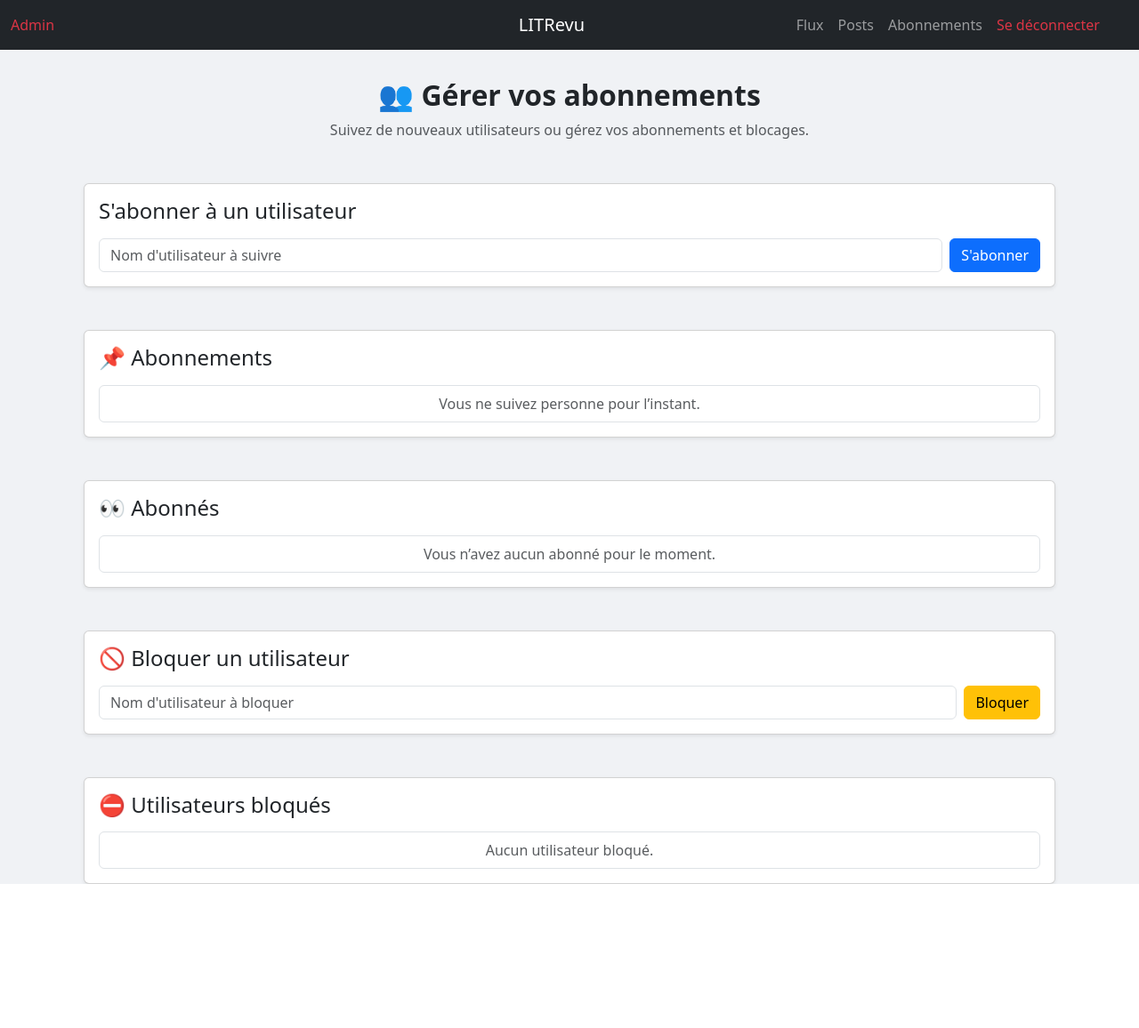
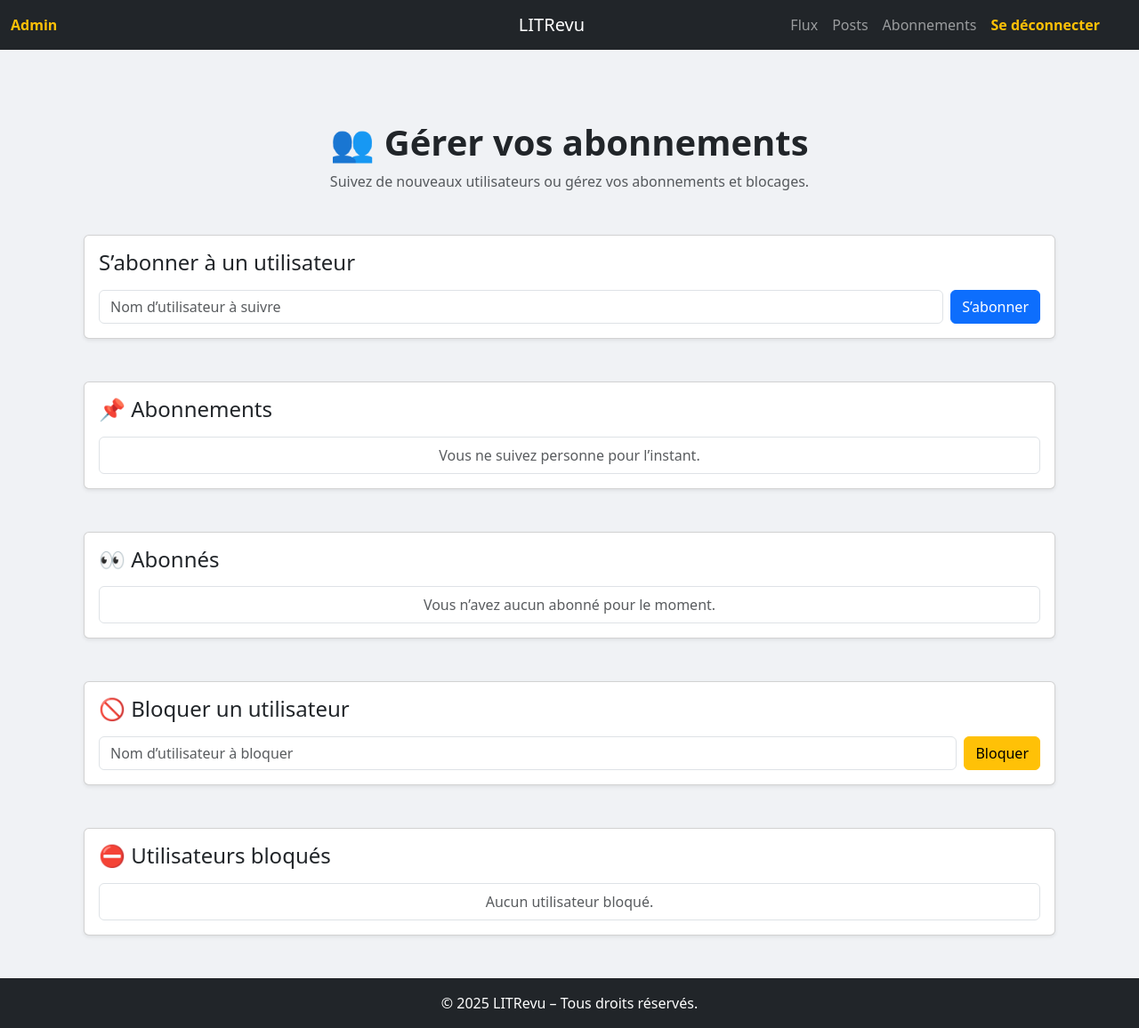
Before and after one commit to NZT48DEV/Projet_9_OC_Application_Django, a Django app: page /subscriptions/ in a window 1280 px wide. Shown: the whole page at 89% size. Before the commit the page ends 994 px from the top, so only its background shows below. Run offline with Django 5.2, Linux system fonts and the light colour scheme; the visitor is signed in with stand-in values (Sample User, id 1); data comes from the database, SQL or seed files in the repository.

Commit message:
Refactorisation en cours

```diff
--- a/LITRevu/authentication/forms.py
+++ b/LITRevu/authentication/forms.py
@@ -38,9 +38,9 @@ class CustomeAuthenticationForm(AuthenticationForm):
         # Ajouter des placeholders
         self.fields['username'].widget.attrs.update({
             'placeholder': 'Nom d’utilisateur',
-            'class': 'form-control w-50'
+            'class': 'form-control w-100'
         })
         self.fields['password'].widget.attrs.update({
             'placeholder': 'Mot de passe',
-            'class': 'form-control w-50'
+            'class': 'form-control w-100'
         })
--- a/LITRevu/templates/base.html
+++ b/LITRevu/templates/base.html
@@ -4,33 +4,43 @@
     {% load static %}
     <meta charset="UTF-8">
     <meta name="viewport" content="width=device-width, initial-scale=1">
-    <title>LITRevu</title>
+
+    <title>{% block title %}LITRevu{% endblock title %}</title>
 
     <!-- Bootstrap CSS -->
     <link href="https://cdn.jsdelivr.net/npm/bootstrap@5.3.3/dist/css/bootstrap.min.css" rel="stylesheet">
+
+    <!-- CSS global -->
     <link rel="stylesheet" href="{% static 'core/css/style.css' %}">
 
+    <!-- CSS spécifique -->
+    {% block extra_css %}{% endblock extra_css %}
 </head>
-<body>
+<body class="d-flex flex-column min-vh-100">
 
-    <!-- Navbar Bootstrap -->
-    <nav class="navbar navbar-expand-lg navbar-dark bg-dark fixed-top">
+    <!-- Lien d’évitement -->
+    <a href="#main-content" class="visually-hidden-focusable bg-dark text-white p-2">
+        Aller au contenu principal
+    </a>
+
+    <!-- Navbar -->
+    <nav class="navbar navbar-expand-lg navbar-dark bg-dark fixed-top" role="navigation" aria-label="Navigation principale">
         <div class="container-fluid">
             <div class="row w-100 align-items-center">
                 <div class="col-4 d-flex">
-                    <a class="nav-link text-danger" href="{% url 'admin:index' %}">Admin</a>
+                    <a class="nav-link text-warning fw-bold" href="{% url 'admin:index' %}">Admin</a>
                 </div>
                 <div class="col-4 text-center">
-                    <a class="navbar-brand" href="#">LITRevu</a>
+                    <a class="navbar-brand" href="{% url 'home' %}" aria-label="Accueil LITRevu">LITRevu</a>
                 </div>
                 <div class="col-4">
                     {% if user.is_authenticated %}
                     <div class="collapse navbar-collapse justify-content-end" id="navbarNav">
-                        <ul class="navbar-nav">
-                            <li class="nav-item"><a class="nav-link" href="{% url 'home' %}">Flux</a></li>
-                            <li class="nav-item"><a class="nav-link" href="{% url 'user_posts' %}">Posts</a></li>
-                            <li class="nav-item"><a class="nav-link" href="{% url 'subscriptions' %}">Abonnements</a></li>
-                            <li class="nav-item"><a class="nav-link text-danger" href="{% url 'logout' %}">Se déconnecter</a></li>
+                        <ul class="navbar-nav" role="menubar">
+                            <li class="nav-item" role="none"><a class="nav-link" role="menuitem" href="{% url 'home' %}">Flux</a></li>
+                            <li class="nav-item" role="none"><a class="nav-link" role="menuitem" href="{% url 'user_posts' %}">Posts</a></li>
+                            <li class="nav-item" role="none"><a class="nav-link" role="menuitem" href="{% url 'subscriptions' %}">Abonnements</a></li>
+                            <li class="nav-item" role="none"><a class="nav-link text-warning fw-bold" role="menuitem" href="{% url 'logout' %}">Se déconnecter</a></li>
                         </ul>
                     </div>
                     {% endif %}
@@ -39,9 +49,9 @@
         </div>
     </nav>
 
-    <!-- Zone des toasts -->
+    <!-- Zone des messages -->
     <div aria-live="polite" aria-atomic="true" class="position-relative">
-        <div class="toast-container position-fixed top-10 end-0 p-3" style="z-index: 1100">
+        <div class="toast-container position-fixed top-0 end-0 p-3" style="z-index: 1100">
             {% if messages %}
                 {% for message in messages %}
                     <div class="toast align-items-center text-white
@@ -51,15 +61,15 @@
                         {% elif message.tags == 'info' %} bg-info text-dark
                         {% endif %}
                         border-0 mb-2"
-                        role="alert" aria-live="assertive" aria-atomic="true" data-bs-autohide="true">
+                        role="status" aria-live="assertive" aria-atomic="true" data-bs-autohide="true">
                         <div class="d-flex">
                             <div class="toast-body">
                                 {{ message|safe }}
                             </div>
                             <button type="button"
-                                    class="btn-close btn-close-white me-2 m-auto"
+                                    class="btn-close me-2 m-auto"
                                     data-bs-dismiss="toast"
-                                    aria-label="Close"></button>
+                                    aria-label="Fermer la notification"></button>
                         </div>
                     </div>
                 {% endfor %}
@@ -68,7 +78,7 @@
     </div>
 
     <!-- Contenu principal -->
-    <main class="container mt-5">
+    <main id="main-content" class="container mt-5 flex-grow-1" role="main">
         {% block content %}
         <div class="row">
             <div class="col-md-6">
@@ -81,13 +91,21 @@
         {% endblock content %}
     </main>
 
-</body>
+    <!-- Footer -->
+    <footer class="bg-dark text-white text-center py-3 mt-auto" role="contentinfo">
+        <p class="mb-0">&copy; 2025 LITRevu – Tous droits réservés.</p>
+    </footer>
 
     <!-- Bootstrap JS -->
     <script src="https://cdn.jsdelivr.net/npm/bootstrap@5.3.3/dist/js/bootstrap.bundle.min.js" defer></script>
 
+    <!-- Scripts globaux -->
     <script src="{% static 'core/js/toasts.js' %}" defer></script>
     <script src="{% static 'core/js/image_preview.js' %}" defer></script>
     <script src="{% static 'core/js/autocomplete.js' %}" defer></script>
 
+    <!-- Scripts spécifiques -->
+    {% block extra_js %}{% endblock extra_js %}
+
+</body>
 </html>
--- a/LITRevu/userfollows/templates/userfollows/subscriptions.html
+++ b/LITRevu/userfollows/templates/userfollows/subscriptions.html
@@ -1,40 +1,46 @@
 {% extends "base.html" %}
+{% block title %}Gérer vos abonnements - LITRevu{% endblock title %}
+
 {% block content %}
-<div class="container mt-5">
+<div class="container mt-5" role="main">
 
     <!-- Titre principal -->
-    <div class="text-center mb-5">
-        <h2 class="fw-bold">👥 Gérer vos abonnements</h2>
+    <header class="text-center mb-5">
+        <h1 class="fw-bold">👥 Gérer vos abonnements</h1>
         <p class="text-muted">Suivez de nouveaux utilisateurs ou gérez vos abonnements et blocages.</p>
-    </div>
+    </header>
 
     <!-- 🔹 Barre de recherche pour s'abonner -->
-    <div class="card shadow-sm mb-5">
+    <section class="card shadow-sm mb-5" aria-labelledby="subscribe-title">
         <div class="card-body">
-            <h4 class="card-title mb-3">S'abonner à un utilisateur</h4>
-            <form method="post" class="d-flex position-relative">
+            <h2 id="subscribe-title" class="card-title mb-3 fs-4">S’abonner à un utilisateur</h2>
+            <form method="post" class="d-flex position-relative" role="search" aria-label="Formulaire d’abonnement">
                 {% csrf_token %}
+                <label for="search-user-follow" class="visually-hidden">Nom d’utilisateur à suivre</label>
                 <input type="text" id="search-user-follow" name="username"
-                       class="form-control" placeholder="Nom d'utilisateur à suivre" autocomplete="off">
+                       class="form-control" placeholder="Nom d’utilisateur à suivre" autocomplete="off">
                 <button type="submit" class="btn btn-primary ms-2">
-                    <i class="bi bi-person-plus"></i> S'abonner
+                    <i class="bi bi-person-plus" aria-hidden="true"></i>
+                    <span class="visually-hidden">S’abonner</span>
+                    <span aria-hidden="true">S’abonner</span>
                 </button>
                 <ul id="suggestions-follow" class="list-group position-absolute w-100"
-                    style="top: 100%; z-index: 1000;"></ul>
+                    style="top: 100%; z-index: 1000;" role="listbox" aria-label="Suggestions d’utilisateurs"></ul>
             </form>
         </div>
-    </div>
+    </section>
 
     <!-- 🔹 Liste des abonnements -->
-    <div class="card shadow-sm mb-5">
+    <section class="card shadow-sm mb-5" aria-labelledby="following-title">
         <div class="card-body">
-            <h4 class="card-title mb-3">📌 Abonnements</h4>
-            <ul class="list-group">
+            <h2 id="following-title" class="card-title mb-3 fs-4">📌 Abonnements</h2>
+            <ul class="list-group" role="list" aria-label="Liste des abonnements">
                 {% for follow in following %}
-                    <li class="list-group-item d-flex justify-content-between align-items-center">
-                        {{ follow.followed_user.username }}
-                        <a href="{% url 'unfollow' follow.followed_user.id %}" class="btn btn-danger btn-sm">
-                            <i class="bi bi-person-dash"></i> Désabonner
+                    <li class="list-group-item d-flex justify-content-between align-items-center" role="listitem">
+                        <span>{{ follow.followed_user.username }}</span>
+                        <a href="{% url 'unfollow' follow.followed_user.id %}"
+                           class="btn btn-danger btn-sm" aria-label="Se désabonner de {{ follow.followed_user.username }}">
+                            <i class="bi bi-person-dash" aria-hidden="true"></i> Désabonner
                         </a>
                     </li>
                 {% empty %}
@@ -42,18 +48,19 @@
                 {% endfor %}
             </ul>
         </div>
-    </div>
+    </section>
 
     <!-- 🔹 Liste des abonnés -->
-    <div class="card shadow-sm mb-5">
+    <section class="card shadow-sm mb-5" aria-labelledby="followers-title">
         <div class="card-body">
-            <h4 class="card-title mb-3">👀 Abonnés</h4>
-            <ul class="list-group">
+            <h2 id="followers-title" class="card-title mb-3 fs-4">👀 Abonnés</h2>
+            <ul class="list-group" role="list" aria-label="Liste de vos abonnés">
                 {% for follower in followers %}
-                    <li class="list-group-item d-flex justify-content-between align-items-center">
-                        {{ follower.user.username }}
-                        <a href="{% url 'block_user' follower.user.id %}" class="btn btn-warning btn-sm">
-                            <i class="bi bi-person-x"></i> Bloquer
+                    <li class="list-group-item d-flex justify-content-between align-items-center" role="listitem">
+                        <span>{{ follower.user.username }}</span>
+                        <a href="{% url 'block_user' follower.user.id %}"
+                           class="btn btn-warning btn-sm" aria-label="Bloquer {{ follower.user.username }}">
+                            <i class="bi bi-person-x" aria-hidden="true"></i> Bloquer
                         </a>
                     </li>
                 {% empty %}
@@ -61,35 +68,40 @@
                 {% endfor %}
             </ul>
         </div>
-    </div>
+    </section>
 
     <!-- 🔹 Bloquer un utilisateur -->
-    <div class="card shadow-sm mb-5">
+    <section class="card shadow-sm mb-5" aria-labelledby="block-title">
         <div class="card-body">
-            <h4 class="card-title mb-3">🚫 Bloquer un utilisateur</h4>
-            <form method="post" action="{% url 'block_user_search' %}" class="d-flex position-relative">
+            <h2 id="block-title" class="card-title mb-3 fs-4">🚫 Bloquer un utilisateur</h2>
+            <form method="post" action="{% url 'block_user_search' %}" class="d-flex position-relative"
+                  aria-label="Formulaire de blocage d’utilisateur">
                 {% csrf_token %}
+                <label for="search-user-block" class="visually-hidden">Nom d’utilisateur à bloquer</label>
                 <input type="text" id="search-user-block" name="username"
-                       class="form-control" placeholder="Nom d'utilisateur à bloquer" autocomplete="off">
+                       class="form-control" placeholder="Nom d’utilisateur à bloquer" autocomplete="off">
                 <button type="submit" class="btn btn-warning ms-2">
-                    <i class="bi bi-shield-exclamation"></i> Bloquer
+                    <i class="bi bi-shield-exclamation" aria-hidden="true"></i>
+                    <span class="visually-hidden">Bloquer</span>
+                    <span aria-hidden="true">Bloquer</span>
                 </button>
                 <ul id="suggestions-block" class="list-group position-absolute w-100"
-                    style="top: 100%; z-index: 1000;"></ul>
+                    style="top: 100%; z-index: 1000;" role="listbox" aria-label="Suggestions d’utilisateurs à bloquer"></ul>
             </form>
         </div>
-    </div>
+    </section>
 
     <!-- 🔹 Liste des utilisateurs bloqués -->
-    <div class="card shadow-sm">
+    <section class="card shadow-sm mb-5" aria-labelledby="blocked-title">
         <div class="card-body">
-            <h4 class="card-title mb-3">⛔ Utilisateurs bloqués</h4>
-            <ul class="list-group">
+            <h2 id="blocked-title" class="card-title mb-3 fs-4">⛔ Utilisateurs bloqués</h2>
+            <ul class="list-group" role="list" aria-label="Liste des utilisateurs bloqués">
                 {% for blocked in blocked_list %}
-                    <li class="list-group-item d-flex justify-content-between align-items-center">
-                        {{ blocked.blocked_user.username }}
-                        <a href="{% url 'unblock_user' blocked.blocked_user.id %}" class="btn btn-success btn-sm">
-                            <i class="bi bi-unlock"></i> Débloquer
+                    <li class="list-group-item d-flex justify-content-between align-items-center" role="listitem">
+                        <span>{{ blocked.blocked_user.username }}</span>
+                        <a href="{% url 'unblock_user' blocked.blocked_user.id %}"
+                           class="btn btn-success btn-sm" aria-label="Débloquer {{ blocked.blocked_user.username }}">
+                            <i class="bi bi-unlock" aria-hidden="true"></i> Débloquer
                         </a>
                     </li>
                 {% empty %}
@@ -97,7 +109,7 @@
                 {% endfor %}
             </ul>
         </div>
-    </div>
+    </section>
 
 </div>
 {% endblock %}
```
Also changed, not shown: LITRevu/authentication/templates/authentication/signup.html (+35 -11 lines), LITRevu/authentication/templates/authentication/welcome.html (+36 -15 lines), NOTES.md (+1 -2 lines). Lines whose indentation alone changed are shown as unchanged.
